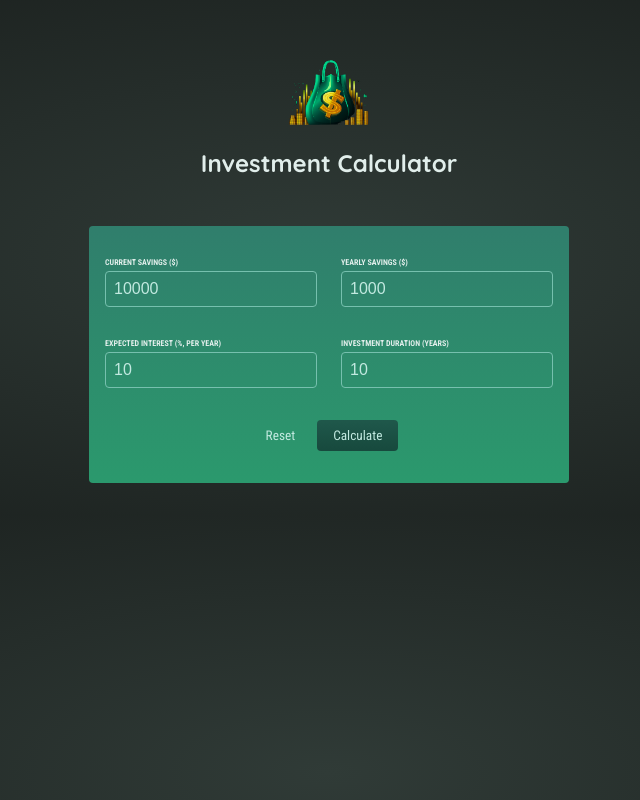
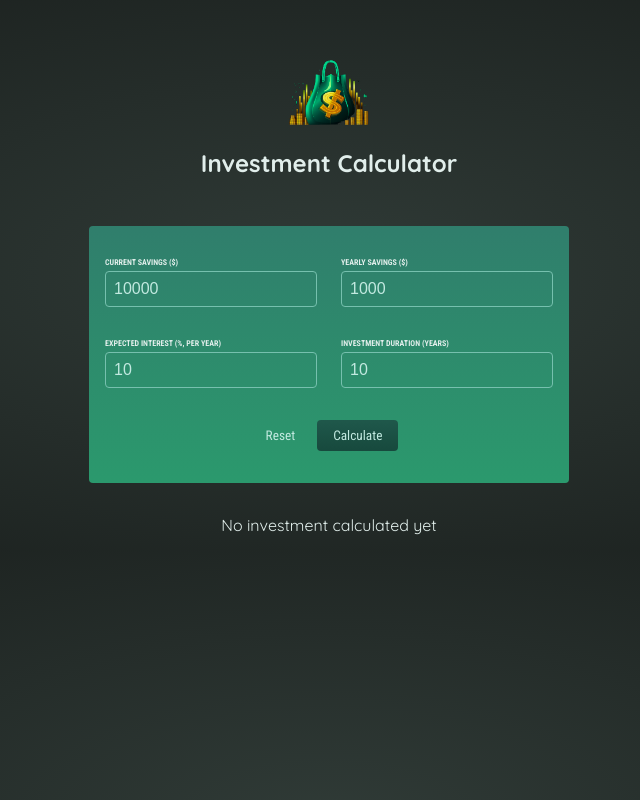
Before and after one commit to AykhanAhmadli/InvestmentApp, a React (Create React App) app: page / in a window 1280 px wide. Shown: the whole page, without its empty margins (311-951 px from the left). Built offline with nearby package versions, Linux system fonts and the light colour scheme.

Commit message:
no calculation style added

```diff
--- a/src/App.js
+++ b/src/App.js
@@ -31,7 +31,7 @@ const App = () => {
 
       {/* Todo: Show below table conditionally (only once result data is available) */}
       {/* Show fallback text if no data is available */}
-      {results &&  <Results data={results} initialInvestment={currentSavings} /> }
+      {results? <Results data={results} initialInvestment={currentSavings} /> : <p style={{textAlign:'center'}}>No investment calculated yet</p> }
 
     </div>
   );
--- a/src/components/Form.js
+++ b/src/components/Form.js
@@ -5,7 +5,11 @@ const Form = ({onCalculate,currentSavings,setCurrentSavings}) => {
     const [duration, setDuration] = useState(10)
 
     const reset = () => {
-        console.log('reset')
+        setCurrentSavings(10000)
+        setYearlyContribution(1000)
+        setExpectedReturn(10)
+        setDuration(10)
+
     }
 
     const submit = (event) => {
```
